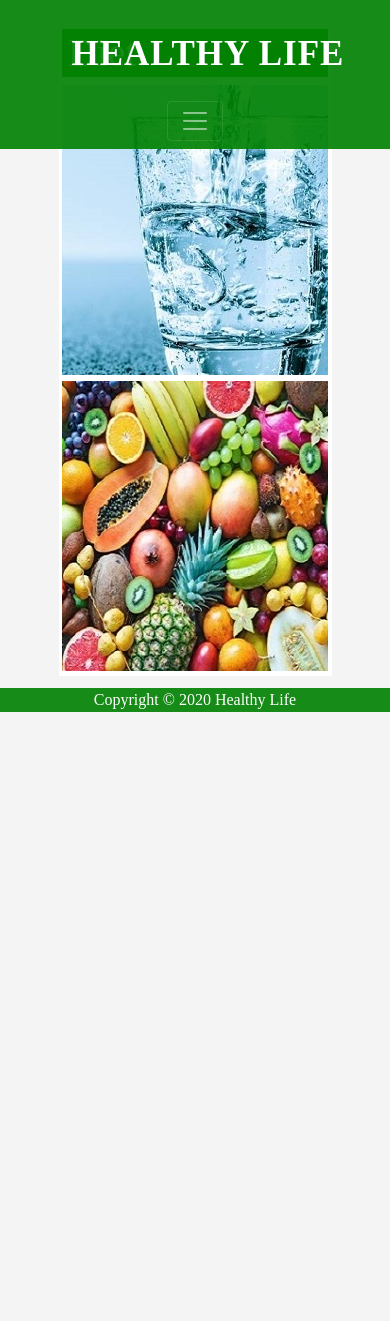
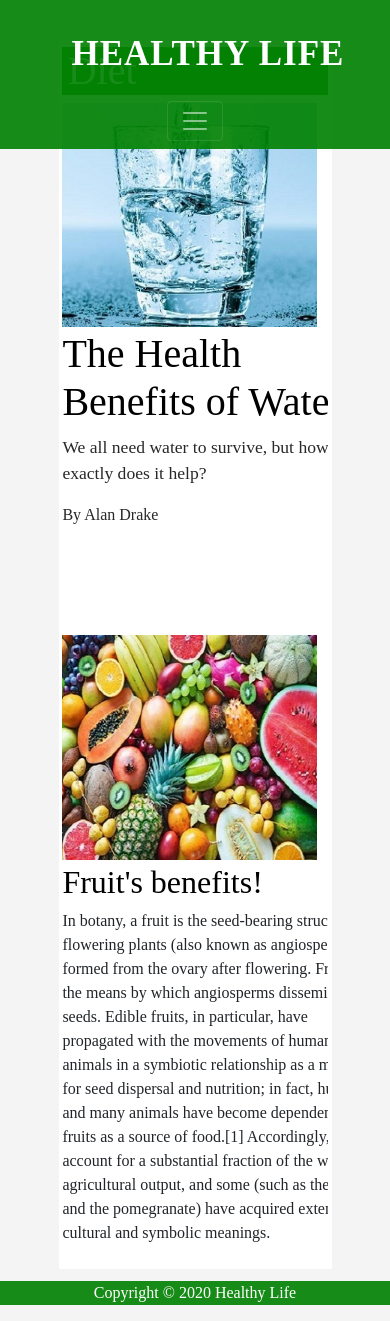
Before and after one commit to smantzou/PSPI2020, a PHP site: page /categories.html in a window 390 px wide. Before the commit the page ends 712 px from the top, so only its background shows below. Run offline with PHP 8.4, Linux system fonts and the light colour scheme; some libraries are stand-ins or nearby versions.

Commit message:
responsive categories

```diff
--- a/categories.css
+++ b/categories.css
@@ -58,6 +58,7 @@ a{
     margin-right: auto;
     padding-left: 1%;
     padding-right: 1%;
+    padding-top: 2%;
     background-color: white;
     overflow: hidden;
 }
@@ -73,9 +74,17 @@ a{
 .writer{
     color: #282828;
 }
+.b1{
+    width: 100%;
+    height: auto;
+    margin-top: 3%;
+    margin-bottom: 3%;
+
+    overflow: hidden;
+}
 .b2{
-    width: 340px;
-    height: 300px;
+    max-width: 100%;
+    height: auto;
     float: left;
     margin-right: 4%;
 
@@ -95,6 +104,8 @@ a{
 .b3{
     width: 60%;
     height: 300px;
+    padding-top: 1%;
+    text-align: left;
     float: left;
     border-top: 1px solid rgba(0, 128, 0, 0.904);
     border-bottom: 1px solid rgba(0, 128, 0, 0.904);
@@ -110,16 +121,9 @@ a{
 .b3 a:hover{
     color: rgba(0, 128, 0, 0.904);
 }
-.b1{
-    width: 100%;
-    height: 290px;
-    padding-bottom: 1.5%;
-    margin-bottom: 2%;
 
-    overflow: hidden;
-}
 .conteiner{
-    padding-top: 7.5%;
+    padding-top: 10%;
     overflow: hidden;
 }
 #main-footer{
@@ -134,10 +138,24 @@ a{
     border-radius: 0.5em;
     background-size: 100px 100px;
 }
-@media(max-width:1400px){
+@media(max-width:1450px){
     .b3{
-        width: none;
-        height: none;
-        float: none;
+        width: 340px;
+
+        min-height: 300px;
+
     }
 }
+@media(max-width:1058px){
+    .b3{
+        width: 340px;
+        height: auto;
+        min-height: 300px;
+        border: none;
+    }
+}
+@media(max-width:550px){
+    .b3{
+        width: 315px;
+    }
+}
--- a/categories.html
+++ b/categories.html
@@ -37,7 +37,6 @@
                 <li class="nav-item active">
                     <a id="signin" class="nav-link" href="./signin.html">Sign In</a>
                 </li>
-
               </ul>
 
             </div>
@@ -49,11 +48,10 @@
                 <div class="b1">
                     <div class="b2">
                         <a href="./waterbenefits.html">
-                            <img src="images/glass_of_water2.jpg" alt="Glass of water">
+                            <img src="images/glass_of_water2.jpg" class="img-fluid" alt="Glass of water">
                         </a>
                     </div>
                     <div class="b3">
-
                         <h1><a href="./waterbenefits.html">The Health Benefits of Water</a></h1>
                         <p class="small">
                             We all need water to survive, but how exactly does it help?
@@ -66,7 +64,7 @@
 
                 <div class="b1">
                     <div class="b2">
-                        <img src="images/fruits2.jpg" alt="">
+                        <img src="images/fruits2.jpg" class="img-fluid" alt="Image of fruits">
                     </div>
                     <div class="b3">
                         <h2><a href="">Fruit's benefits!</a></h2>
@@ -75,8 +73,7 @@
                             Fruits are the means by which angiosperms disseminate seeds. Edible fruits, in particular, have propagated with the movements of humans and animals in a symbiotic relationship as a means for seed dispersal and nutrition;
                             in fact, humans and many animals have become dependent on fruits as a source of food.[1]
                             Accordingly, fruits account for a substantial fraction of the world's agricultural output, and some (such as the apple and the pomegranate) have acquired extensive cultural and symbolic meanings.
-                            In common language usage, "fruit" normally means the fleshy seed-associated structures of a plant that are sweet or sour, and edible in the raw state, such as apples, bananas, grapes, lemons, oranges, and strawberries.
-                            The section of a fungus that produces spores is also called a fruiting body.
+
                         </p>
                     </div>
                 </div>
```
Also changed, not shown: article.css (line endings or trailing spaces), images/glass_of_water2.jpg.
